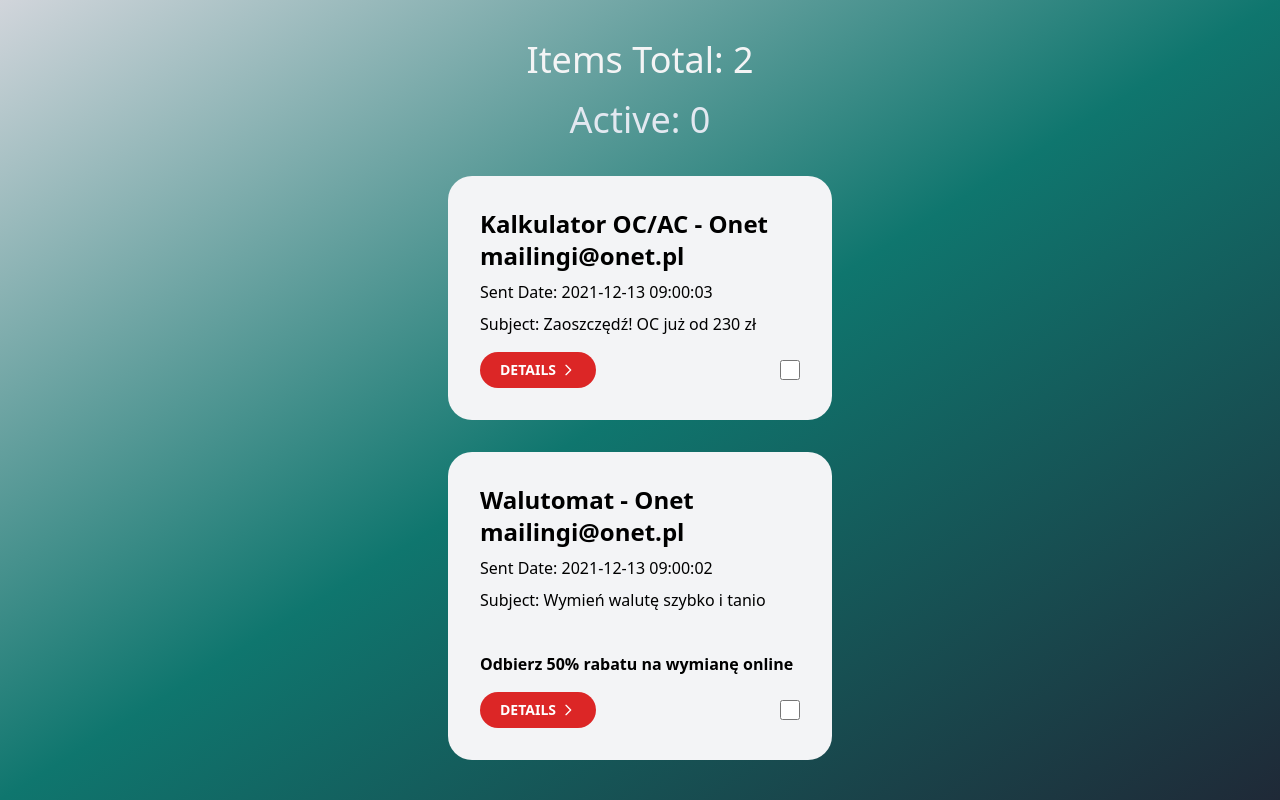
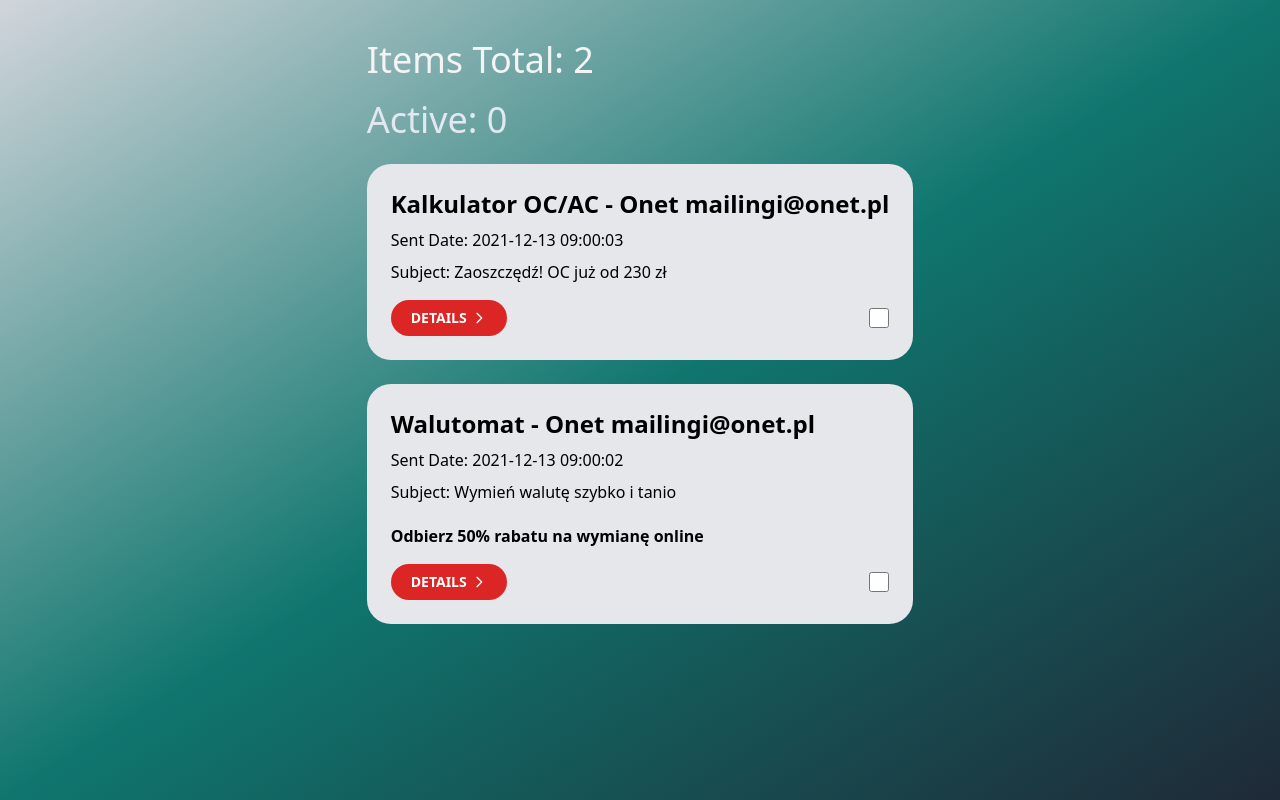
Before and after one commit to jakub0227/assignment_demo, a React (Create React App) app: page / in a window 1280 px wide. Built offline with nearby package versions, Linux system fonts and the light colour scheme.

Commit message:
rwd fixes across Layout, Card, HomePage

```diff
--- a/src/components/Card/Card.tsx
+++ b/src/components/Card/Card.tsx
@@ -26,11 +26,11 @@
   };
 
   return (
-    <div className="p-8 w-96 my-4 rounded-3xl bg-gray-100 transition duration-200 ease-in-out hover:scale-105 hover:drop-shadow-2xl">
+    <div className="p-6 max-w-screen-xs my-6 rounded-3xl bg-gray-200">
       <h4 className="font-bold text-2xl mb-2">{from}</h4>
       <p className="my-2">Sent Date: {sent_date}</p>
       <p className="my-2">Subject: {subject}</p>
-      {snippet && <p className="font-bold text-l mt-10">{snippet}</p>}
+      {snippet && <p className="font-bold text-l mt-5">{snippet}</p>}
       <div className="flex justify-between items-center mt-4">
         <button
           className="bg-red-600 text-white font-semibold py-2 px-5 text-sm inline-flex items-center group rounded-3xl"
--- a/src/hoc/Layout/Layout.tsx
+++ b/src/hoc/Layout/Layout.tsx
@@ -2,7 +2,7 @@
 
 export const Layout: FC = (props) => {
   return (
-    <div className="flex flex-col items-center h-screen w-auto bg-gradient-to-br from-gray-300 via-teal-700 to-gray-800 sm:px-20 md:px-12 xl:px-6">
+    <div className="flex flex-col items-center min-h-screen h-auto w-auto bg-gradient-to-br from-gray-300 via-teal-700 to-gray-800 sm:px-20 md:px-12 xl:px-6">
       {props.children}
     </div>
   );
--- a/src/pages/HomePage/HomePage.tsx
+++ b/src/pages/HomePage/HomePage.tsx
@@ -8,7 +8,7 @@
   const activeSelect = data.filter((el) => el.is_unread === true);
 
   return (
-    <>
+    <div className="sm: px-10">
       <h1 className="text-4xl mt-10 text-zinc-100">Items Total: {total}</h1>
       <h1 className="text-4xl my-5 text-slate-200">
         Active: {activeSelect.length}
@@ -24,6 +24,6 @@
           snippet={el.snippet}
         />
       ))}
-    </>
+    </div>
   );
 };
```
